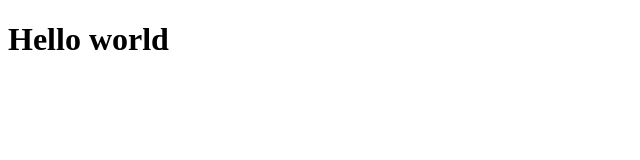
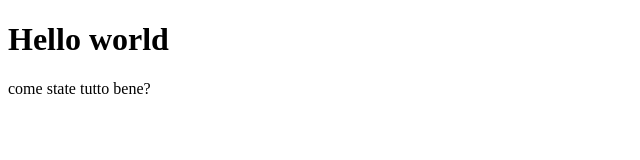
Before and after one commit to andrearep/hellohtml, a plain HTML site: page index.html in a window 1280 px wide. Shown: the whole page, without its empty margins (0-640 px from the left). Drawn offline with Linux system fonts and the light colour scheme.

Commit message:
aggiunto paragrafo

```diff
--- a/index.html
+++ b/index.html
@@ -8,5 +8,6 @@
 </head>
 <body>
     <h1>Hello world</h1>
+    <p>come state tutto bene?</p>
 </body>
 </html>
```
